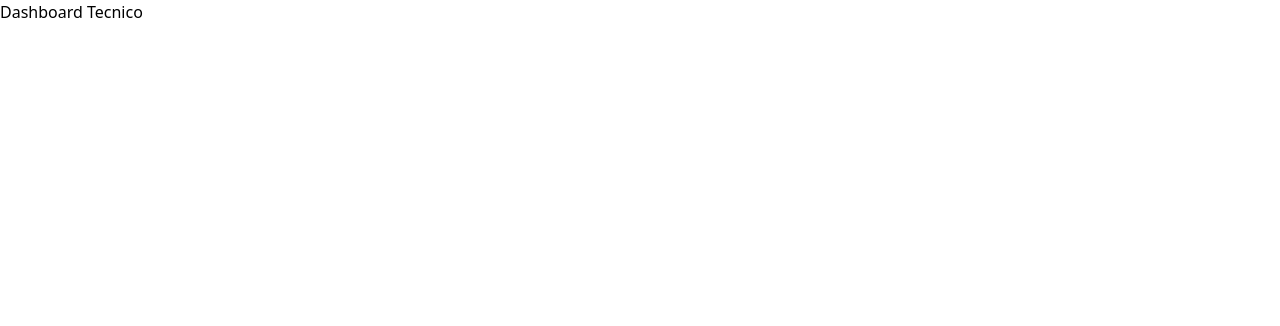
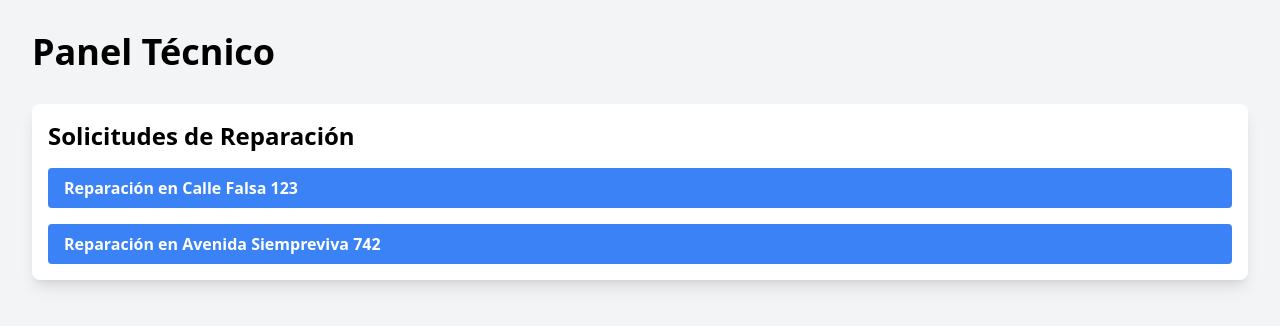
Before and after one commit to charlyguz/plomeria, a React (Vite) app: page /dashboard/tecnico in a window 1280 px wide. Shown: the top 326 px of the page. Built offline with nearby package versions, Linux system fonts and the light colour scheme.

Commit message:
acabe el front

```diff
--- a/src/Dashboard/DashboardTecnico.jsx
+++ b/src/Dashboard/DashboardTecnico.jsx
@@ -1,9 +1,139 @@
+import { useState } from 'react';
+
 const DashboardTecnico = () => {
-    return (
-        <div>
-            <h1>Dashboard Tecnico</h1>
+  const [solicitudSeleccionada, setSolicitudSeleccionada] = useState(null);
+  const [materialesSolicitados, setMaterialesSolicitados] = useState([]);
+  const [reparacionEnCurso, setReparacionEnCurso] = useState(null);
+  const [evidencia, setEvidencia] = useState(null);
+  const [tareasCompletadas, setTareasCompletadas] = useState({
+    recogerMateriales: false,
+    dirigirseDireccion: false,
+    concluirTrabajo: false
+  });
+
+  const handleSeleccionarSolicitud = (solicitud) => {
+    setSolicitudSeleccionada(solicitud);
+    setReparacionEnCurso(solicitud);
+    setTareasCompletadas({
+      recogerMateriales: false,
+      dirigirseDireccion: false,
+      concluirTrabajo: false
+    });
+  };
+
+  const handleSolicitarMateriales = (materiales) => {
+    setMaterialesSolicitados(materiales);
+    setTareasCompletadas((prev) => ({ ...prev, recogerMateriales: true }));
+  };
+
+  const handleEvidenciaChange = (event) => {
+    setEvidencia(event.target.files[0]);
+  };
+
+  const handleConcluirTrabajo = () => {
+    // Lógica para concluir el trabajo y subir la evidencia
+    console.log('Trabajo concluido con evidencia:', evidencia);
+    setTareasCompletadas((prev) => ({ ...prev, concluirTrabajo: true }));
+  };
+
+  const handleMarcarDireccion = () => {
+    setTareasCompletadas((prev) => ({ ...prev, dirigirseDireccion: true }));
+  };
+
+  return (
+    <div className="min-h-screen p-8 bg-gray-100">
+      <h1 className="text-4xl font-bold mb-8">Panel Técnico</h1>
+
+      {/* Sección de solicitudes de reparación */}
+      <div className="bg-white shadow-lg rounded-lg p-4 mb-8">
+        <h2 className="text-2xl font-bold mb-4">Solicitudes de Reparación</h2>
+        <ul className="space-y-4">
+          <li>
+            <button
+              className="w-full text-left bg-blue-500 hover:bg-blue-700 text-white font-bold py-2 px-4 rounded"
+              onClick={() => handleSeleccionarSolicitud({ id: 1, ubicacion: 'Calle Falsa 123' })}
+            >
+              Reparación en Calle Falsa 123
+            </button>
+          </li>
+          <li>
+            <button
+              className="w-full text-left bg-blue-500 hover:bg-blue-700 text-white font-bold py-2 px-4 rounded"
+              onClick={() => handleSeleccionarSolicitud({ id: 2, ubicacion: 'Avenida Siempreviva 742' })}
+            >
+              Reparación en Avenida Siempreviva 742
+            </button>
+          </li>
+        </ul>
+      </div>
+
+      {/* Sección de solicitud de materiales */}
+      {solicitudSeleccionada && !tareasCompletadas.recogerMateriales && (
+        <div className="bg-white shadow-lg rounded-lg p-4 mb-8">
+          <h2 className="text-2xl font-bold mb-4">Solicitar Materiales</h2>
+          <div>
+            <label className="block text-gray-700">Materiales Necesarios</label>
+            <textarea
+              className="shadow appearance-none border rounded w-full py-2 px-3 text-gray-700 leading-tight focus:outline-none focus:shadow-outline"
+              rows="5"
+              value="Materiales sugeridos según el tipo de reparación"
+              readOnly
+            />
+          </div>
+          <button
+            className="bg-green-500 hover:bg-green-700 text-white font-bold py-2 px-4 rounded mt-4"
+            onClick={() => handleSolicitarMateriales(['Material 1', 'Material 2'])}
+          >
+            Tengo los Materiales
+          </button>
         </div>
-    )
-}
+      )}
+
+      {/* Sección de dirigirse a la dirección */}
+      {solicitudSeleccionada && tareasCompletadas.recogerMateriales && !tareasCompletadas.dirigirseDireccion && (
+        <div className="bg-white shadow-lg rounded-lg p-4 mb-8">
+          <h2 className="text-2xl font-bold mb-4">Dirigirse a la Dirección</h2>
+          <p><strong>Ubicación:</strong> {solicitudSeleccionada.ubicacion}</p>
+          <button
+            className="bg-yellow-500 hover:bg-yellow-700 text-white font-bold py-2 px-4 rounded mt-4"
+            onClick={handleMarcarDireccion}
+          >
+            Marcar como en Camino
+          </button>
+        </div>
+      )}
+
+      {/* Sección de reparación en curso */}
+      {reparacionEnCurso && tareasCompletadas.dirigirseDireccion && !tareasCompletadas.concluirTrabajo && (
+        <div className="bg-white shadow-lg rounded-lg p-4 mb-8">
+          <h2 className="text-2xl font-bold mb-4">Reparación en Curso</h2>
+          <p><strong>Ubicación:</strong> {reparacionEnCurso.ubicacion}</p>
+          <div className="mt-4">
+            <label className="block text-gray-700">Evidencia del Trabajo</label>
+            <input
+              type="file"
+              className="block w-full text-sm text-gray-500"
+              onChange={handleEvidenciaChange}
+            />
+          </div>
+          <button
+            className="bg-red-500 hover:bg-red-700 text-white font-bold py-2 px-4 rounded mt-4"
+            onClick={handleConcluirTrabajo}
+          >
+            Concluir Trabajo
+          </button>
+        </div>
+      )}
+
+      {/* Mensaje de confirmación */}
+      {tareasCompletadas.concluirTrabajo && (
+        <div className="bg-green-100 shadow-lg rounded-lg p-4 mb-8">
+          <h2 className="text-2xl font-bold mb-4">Trabajo Concluido</h2>
+          <p>El trabajo ha sido concluido satisfactoriamente.</p>
+        </div>
+      )}
+    </div>
+  );
+};
 
 export default DashboardTecnico;
```
